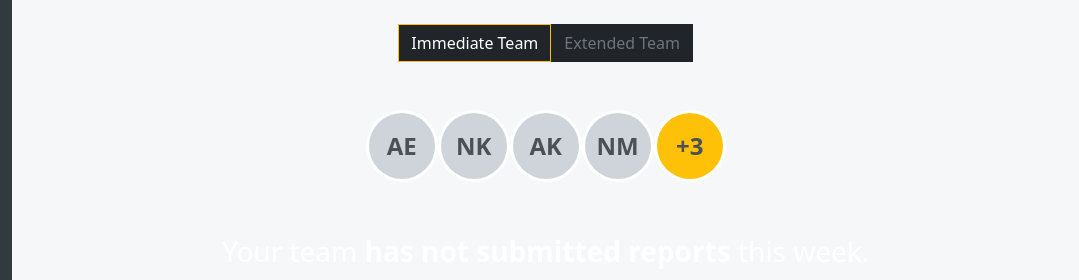
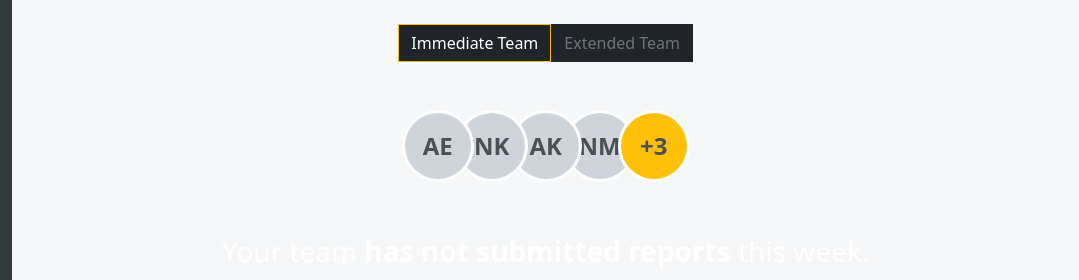
Before and after one commit to milanamaksina/weekly-team-report-html-team3, a website built with webpack: page src/screens/team_reports.html in a window 1280 px wide. Shown: the top 280 px of the page, 201-1280 px from the left. Built offline with nearby package versions, Linux system fonts and the light colour scheme.

Commit message:
feat: change user-icons position
Create _teamreports.scss file. Configure styles.

```diff
--- a/src/screens/team_reports.html
+++ b/src/screens/team_reports.html
@@ -20,53 +20,43 @@
                         <input type="radio" onclick="location.href='./weekly_report_history.html'" class="btn-check" name="btnradio" id="btnradio2" autocomplete="off">
                         <label class="btn btn-dark rounded-0 text-secondary" for="btnradio2">Extended Team</label>
                      </div>
-                    <!-- 1 -->
-                    <div class="d-flex flex-row justify-content-center">
-                        <div class="d-flex justify-content-center text-white mt-5">
-                            <div
-                                class="d-flex justify-content-center align-items-center rounded-circle bg-white icons-bg">
-                                <div
-                                    class="d-flex justify-content-center align-items-center rounded-circle bg-gray-light icons">
+                    <!-- user-icon-1 -->
+                    <div class="d-flex flex-row justify-content-center gx-0">
+                        <div class="z-4 d-flex justify-content-center text-white mt-5">
+                            <div class="d-flex justify-content-center align-items-center rounded-circle bg-white icons-bg user-icon-1">
+                                <div class="d-flex justify-content-center align-items-center rounded-circle bg-gray-light icons">
                                     <div class="text-gray-dark fw-bold fs-4">AE</div>
                                 </div>
                             </div>
                         </div>
-                        <!-- 2 -->
-                        <div class="d-flex justify-content-center text-white mt-5">
-                            <div
-                                class="d-flex justify-content-center align-items-center rounded-circle bg-white icons-bg">
-                                <div
-                                    class="d-flex justify-content-center align-items-center rounded-circle bg-gray-light icons">
+                        <!-- user-icon-2 -->
+                        <div class="z-3 d-flex justify-content-center text-white mt-5">
+                            <div class="d-flex justify-content-center align-items-center rounded-circle bg-white icons-bg user-icon-2">
+                                <div class="d-flex justify-content-center align-items-center rounded-circle bg-gray-light icons">
                                     <div class="text-gray-dark fw-bold fs-4">NK</div>
                                 </div>
                             </div>
                         </div>
-                        <!-- 3 -->
-                        <div class="d-flex justify-content-center text-white mt-5">
-                            <div
-                                class="d-flex justify-content-center align-items-center rounded-circle bg-white icons-bg">
-                                <div
-                                    class="d-flex justify-content-center align-items-center rounded-circle bg-gray-light icons">
+                        <!-- user-icon-3 -->
+                        <div class="z-2 d-flex justify-content-center text-white mt-5">
+                            <div class="d-flex justify-content-center align-items-center rounded-circle bg-white icons-bg user-icon-3">
+                                <div class="d-flex justify-content-center align-items-center rounded-circle bg-gray-light icons">
                                     <div class="text-gray-dark fw-bold fs-4">AK</div>
                                 </div>
                             </div>
                         </div>
-                        <!-- 4 -->
-                        <div class="d-flex justify-content-center text-white mt-5">
-                            <div
-                                class="d-flex justify-content-center align-items-center rounded-circle bg-white icons-bg">
-                                <div
-                                    class="d-flex justify-content-center align-items-center rounded-circle bg-gray-light icons">
+                        <!-- user-icon-4 -->
+                        <div class="z-1 d-flex justify-content-center text-white mt-5">
+                            <div class="d-flex justify-content-center align-items-center rounded-circle bg-white icons-bg user-icon-4">
+                                <div class="d-flex justify-content-center align-items-center rounded-circle bg-gray-light icons">
                                     <div class="text-gray-dark fw-bold fs-4">NM</div>
                                 </div>
                             </div>
                         </div>
-                        <!-- last -->
-                        <div class="d-flex justify-content-center text-white mt-5">
-                            <div
-                                class="d-flex justify-content-center align-items-center rounded-circle bg-white icons-bg">
-                                <div
-                                    class="d-flex justify-content-center align-items-center rounded-circle bg-warning icons">
+                        <!-- general-icon -->
+                        <div class="z-5 d-flex justify-content-center text-white mt-5">
+                            <div class="d-flex justify-content-center align-items-center rounded-circle bg-white icons-bg general-icon">
+                                <div class="d-flex justify-content-center align-items-center rounded-circle bg-warning icons">
                                     <div class="text-gray-dark fw-bold fs-4">+3</div>
                                 </div>
                             </div>
--- a/src/styles/_icons.scss
+++ /dev/null
@@ -1,11 +0,0 @@
-.icons-bg {
-    width: 72px;
-    height: 72px;
-}
-.icons {
-    width: 66px;
-    height: 66px;
-}
-.profile-logo{
-    width: 125px;
-}
--- /dev/null
+++ b/src/styles/_teamreports.scss
@@ -0,0 +1,49 @@
+.icons-bg {
+    width: 72px;
+    height: 72px;
+}
+.icons {
+    width: 66px;
+    height: 66px;
+}
+.profile-logo{
+    width: 125px;
+}
+.z-5 {
+    z-index: 5;
+}
+
+.z-4 {
+    z-index: 4;
+}
+
+.z-3 {
+    z-index: 3;
+}
+
+.z-2 {
+    z-index: 2;
+}
+
+.z-1 {
+    z-index: 1;
+}
+.user-icon-1 {
+    transform: translate(50%);
+}
+
+.user-icon-2 {
+    transform: translate(25%);
+}
+
+.user-icon-3 {
+    transform: translate(0%);
+}
+
+.user-icon-4 {
+    transform: translate(-25%);
+}
+
+.general-icon {
+    transform: translate(-50%);
+}
--- a/src/styles/main.scss
+++ b/src/styles/main.scss
@@ -5,5 +5,5 @@
 @import 'headers';
 @import 'smiley';
 @import 'modal';
-@import 'icons';
+@import 'teamreports';
 @import url("https://cdn.jsdelivr.net/npm/bootstrap-icons@1.9.1/font/bootstrap-icons.css");
```
